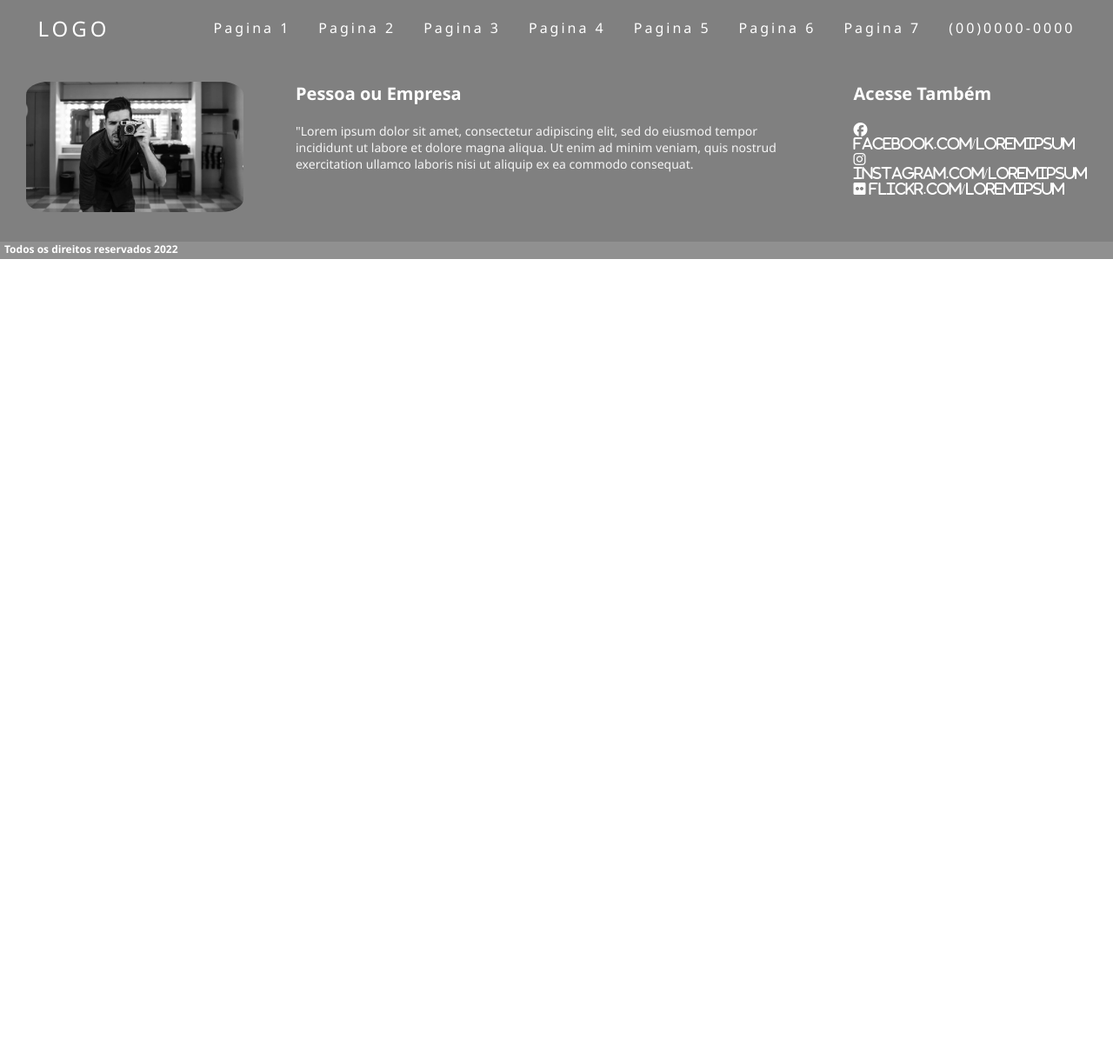
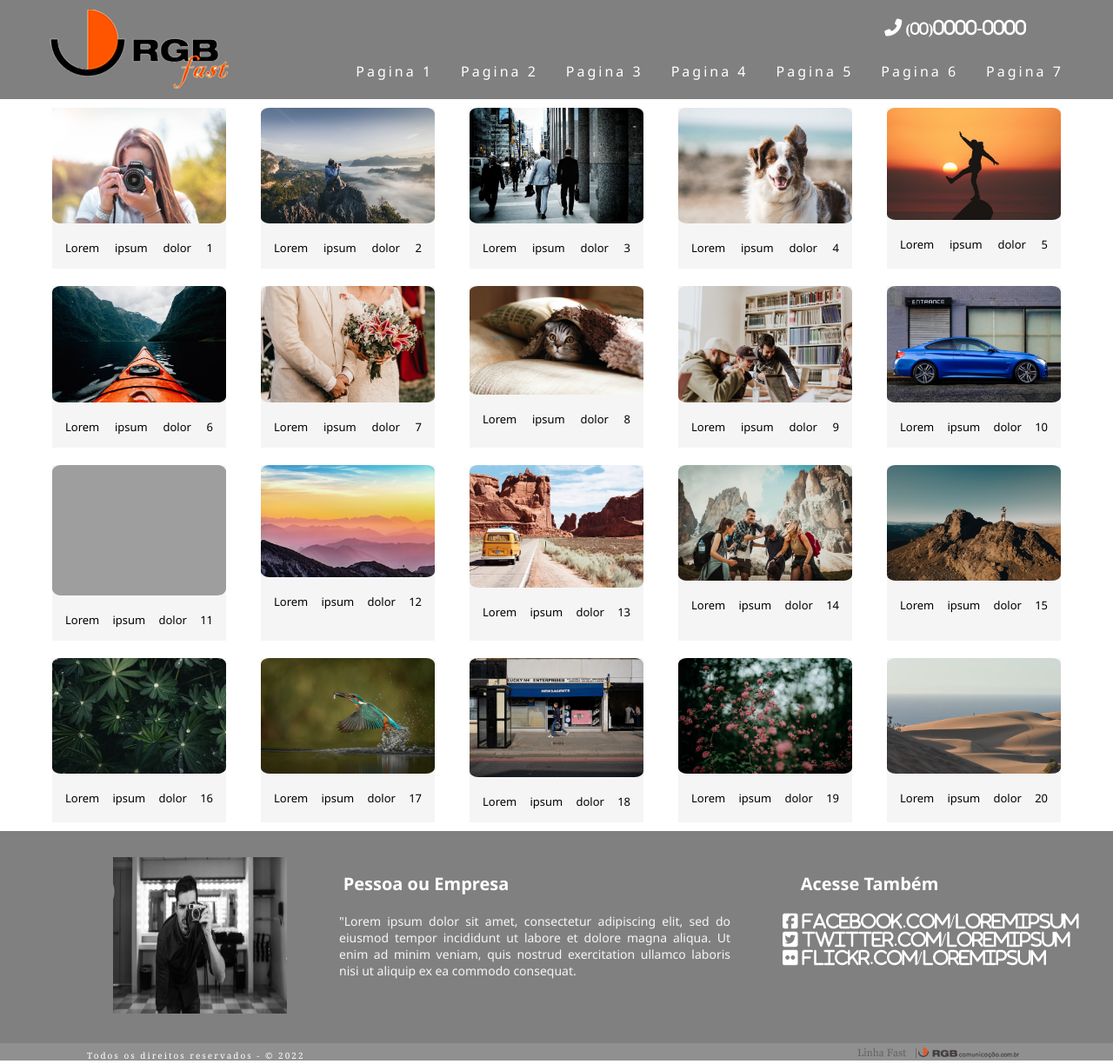
Before and after one commit to VictorHugoAntonio/projeto-teste, a PHP site: page / in a window 1280 px wide. Shown: the whole page at 87% size. Before the commit the page ends 298 px from the top, so only its background shows below. Run offline with PHP 8.4, Linux system fonts and the light colour scheme; data comes from the database, SQL or seed files in the repository; both versions use the stored data as it was after the commit; data that the repository does not hold is empty; some libraries are stand-ins or nearby versions; grey boxes are pictures that could not be loaded.

Commit message:
Ajustes feitos
Foram feitos alguns ajustes para maior fidelidade ao projeto.

```diff
--- a/Site-proposto/index.php
+++ b/Site-proposto/index.php
@@ -4,16 +4,15 @@
 <head>
 	<meta charset="utf-8">
 	<meta name="viewport" content="width=device-width, initial-scale=1">
-	<link rel="stylesheet" href="style.css">
-	<link rel="stylesheet" href="stylegaleria.css">
-	<script src="https://kit.fontawesome.com/037e05c7ff.js" crossorigin="anonymous"></script>
+	<link rel="stylesheet" type="text/css" href="style.css">
+	<script src="https://kit.fontawesome.com/a076d05399.js" crossorigin="anonymous"></script>
 	<title></title>
 </head>
 <body>
-
+	<div class="header"><a href=" "><i class="fas fa-phone-alt"  style="font-size:20px" ><small>  (00)</small>0000-0000</i></a></div>
 	<header>
 		<nav>
-			<a class="logo" href="/">LOGO</a>
+			<a class="logo" href="/"> <img src="imagens/logo.png"> </a>
 			<div class="mobile-menu">
 				<div class="line1"></div>
 				<div class="line2"></div>
@@ -28,28 +27,30 @@
 				<li><a href="/">Pagina 5</a></li>
 				<li><a href="/">Pagina 6</a></li>
 				<li><a href="/">Pagina 7</a></li>
-			<li><a href="/">(00)0000-0000</a></li>
+				<!--<li><a href="/">(00)0000-0000</a></li>-->
 			</ul>
 		</nav>
 	</header>
 <div class="body-container-div">
 	<?php
-	 include "db.php";
-$cadastro = mysqli_query($con, "SELECT * FROM tb_conteudo ORDER BY id ASC");
+	 $con = mysqli_connect("localhost","root","","testrgb")
+or die(mysqli_error($con));
+                 mysqli_query($con,"SET NAMES 'utf8'");
+                 mysqli_query($con,'SET character_set_connection=utf8');
+                 mysqli_query($con,'SET character_set_client=utf8');
+                 mysqli_query($con,'SET character_set_results=utf8');
+$cadastro = mysqli_query($con, "SELECT * FROM tbd_conteudo ORDER BY id ASC");
 while($dados = mysqli_fetch_assoc($cadastro)){
 $id = $dados['id'];
 $descricao = $dados['descricao'];
 $img = $dados ['img'];
+
  ?>
 	<div class="gallery" >
-		<img src="<?php  echo $img; ?>">
-		<div class="desc"><?php  echo $descricao; ?> </div>
+		<img src="<?php echo $img  ?>">
+		<div class="desc"><?php  echo $descricao;          ?> </div>
 	</div>
-
-
 <?php } ?>
-
-
 	<!--
 	<div class="gallery" >
 		<img src="imagens/imgpqn.jpg">
@@ -165,9 +166,11 @@ $img = $dados ['img'];
 
 	</div> -->
 </div>
-<footer >
+
+<footer>
 
 	<div class="footer-content">
+
 		<ul>
 	 		<img src="imagens/footerimg.jpg">
 		</ul>
@@ -175,25 +178,33 @@ $img = $dados ['img'];
 	</div>
 	<div class="footer-content">
 		<h2>Pessoa ou Empresa</h2>
-		<ul>
-			<p>"Lorem ipsum dolor sit amet, consectetur adipiscing elit, sed do eiusmod tempor incididunt ut labore et dolore magna aliqua.
+		<!--<ul>
+
+
+			</ul>--->
+						<p>"Lorem ipsum dolor sit amet, consectetur adipiscing elit, sed do eiusmod tempor incididunt ut labore et dolore magna aliqua.
 				Ut enim ad minim veniam, quis nostrud exercitation ullamco laboris nisi ut aliquip ex ea commodo consequat. </p>
-
-			</ul>
    </div>
    <div class="footer-content">
 	<h2>Acesse Também</h2>
 	<ul>
-		<li><a href="https://www.facebook.com/"><i class="fa-brands fa-facebook"> facebook.com/loremipsum</i></li>
-		<li><a href="https://www.instagram.com/"><i class="fa-brands fa-instagram"> instagram.com/loremipsum</i></a></li>
-		<li><a href="https://www.flickr.com/"><i class="fa-brands fa-flickr"> flickr.com/loremipsum</i></a></li>
+		<li><a href="https://www.facebook.com/"><i class="fab fa-facebook-square" style="font-size:20px" > facebook.com/loremipsum</i></i>
+		<li><a href="https://www.twitter.com/"><i class="fab fa-twitter-square" style="font-size:20px" > twitter.com/loremipsum</i></a></li>
+		<li><a href="https://www.flickr.com/"><i class="fab fa-flickr" style="font-size:20px" > flickr.com/loremipsum</i></a></li>
 
 	</ul>
+	</div>
+	</div>
+	</footer>
 
-</footer>
-<div class="footer">
-	<h4>Todos os direitos reservados 2022</h4>
-</div>
+			<div class="footer">
+				<p><span>Todos os direitos reservados - &#169; 2022</span></p>
+
+
+				<div  class="img-footer"> <img src="imagens/logofooter.png"> </div>
+			</div>
+
+
 
 	<script src="js/mobile-nav-bar.js"></script>
 </body>
--- a/Site-proposto/style.css
+++ b/Site-proposto/style.css
@@ -17,6 +17,9 @@ a:hover {
 	font-size: 24px;
 	text-transform: uppercase;
 	letter-spacing: 4px;
+}
+.logo img{
+	margin-bottom: 45px;
 }
 
 nav{
@@ -67,6 +70,7 @@ nav{
 		transform: translateX(100%);
 		transition: transform  0.3s ease-in;
 	}
+
 	.nav-list li{
 		margin-left: 0;
 		opacity: 0;
@@ -74,7 +78,7 @@ nav{
 	}
 	.mobile-menu{
 		display: block;
-
+		z-index: 1;
 	}
 	.nav-list.active{
 		transform: translateX(0);
@@ -123,6 +127,7 @@ nav{
 		margin-right: 100px;
 		margin-bottom: 0px;
 		margin-top: 20px;
+		margin-left: 20px;
 	}
 
 
@@ -130,10 +135,13 @@ nav{
   .body-container-div{
 	  max-width:1200px;
 	  margin: auto;
-	  display: auto;
-	  justify-content:space-around;
+	  display: flex;
 	  overflow: auto;
 	  align-content: center;
+	  flex-wrap: wrap;
+	  flex-direction: row;
+	  align-content: center;
+	  justify-content: space-around;
 
   }
   	.gallery{
@@ -153,13 +161,17 @@ nav{
 		padding: 15px;
 		font-family:'Segoe UI', Tahoma, Geneva, Verdana, sans-serif;
 		font-size: small;
-		text-align-last: center;
+		text-align-last: justify;
 	}
 	footer{
 		width:100% ;
 		min-height: 150px;
 		display: flex;
 		background: #808080;
+		align-content:stretch ;
+		justify-content:space-around;
+		align-items: center;
+
 	}
 	.footer-content{
 		width: auto;
@@ -168,24 +180,44 @@ nav{
 
 	}
 	.footer-content img{
-		height: 150px;
-		width: 250px;
-		border-radius:10%;
+		height: 180px;
+		width: 180px;
+		border-radius:0%;
 	}
 	footer .footer-content:nth-child(3){
 		width:600px;
 
+
 	}
+
+		footer .footer-content img:nth-child(1){
+		width:200px;
+		margin-left: 100px;
+
+	}
+			footer .footer-content h2:nth-child(1){
+		width:200px;
+		margin-right: 150px;
+
+	}
+		footer .footer-content p:nth-child(1){
+		width:200px;
+		margin-right: 100px;
+
+	}
+
 	.footer-content H2{
 		color: #fff;
 		margin-bottom: 20px;
 		font-family: 'Segoe UI', Tahoma, Geneva, Verdana, sans-serif;
 		font-size: 20px;
+		text-align: center;
 	}
 
 	.footer-content ul li {
 		margin: 10px, 0px;
 		list-style: none;
+		align-items: center;
 
 
 	}
@@ -195,20 +227,37 @@ nav{
 	display: flex;
 	justify-content: space-between;
 	background: #909090;
+	flex-direction: row;
+	align-items: right;
+	position: absolute;
+
 
 	}
-	.footer h4{
+	.footer p{
 		color: #fff;
-		margin-bottom: 20px;
-		margin-left: 5px;
-		font-family: 'Segoe UI', Tahoma, Geneva, Verdana, sans-serif;
-		font-size: 12px;
+		margin-top: 7px;
+		margin-left: 100px;
+		letter-spacing: 2px;
+		font-family: Georgia, serif;
+		font-style:normal;
+		font-size: 10px;
+	    flex-direction: row;
+		align-items: flex-end ;
 	}
 	.footer-content p{
 		color: #f5f5f5;
 		font-family: 'Segoe UI', Tahoma, Geneva, Verdana, sans-serif;
 		font-size: 14px;
+		text-align: justify;
 
+	}
+	.img-footer{
+		display:block;
+		height: 30px;
+		width: 206px;
+		margin-bottom: 0px;
+		place-self: flex-end;
+		margin-right: 100px;
 	}
 
 
@@ -226,4 +275,28 @@ nav{
 			width:100%;
 
 		}
+		footer .footer-content img:nth-child(1){
+		width:auto;
+		margin-right: 100px;
+
 	}
+			footer .footer-content h2:nth-child(1){
+		width:100%;
+		margin-right: 150px;
+
+	}
+		footer .footer-content p:nth-child(1){
+		width:100%;
+		margin-right: 100px;
+		margin-top:auto;
+	}
+   		 .footer{
+    		width: 100%;
+			height: auto;
+
+
+
+    	}
+
+
+	}
```
Also changed, not shown: Site-proposto/Banco de dados/testrgb.sql (added, +85 -0 lines), Site-proposto/imagens/img15.jpg (added), Site-proposto/imagens/img16.jpg (added), Site-proposto/imagens/img17.jpg (added), Site-proposto/imagens/img18.jpg (added), Site-proposto/imagens/img19.jpg (added), Site-proposto/imagens/img20.jpg (added), Site-proposto/imagens/logo.png (added), Site-proposto/imagens/logofooter.png (added).
